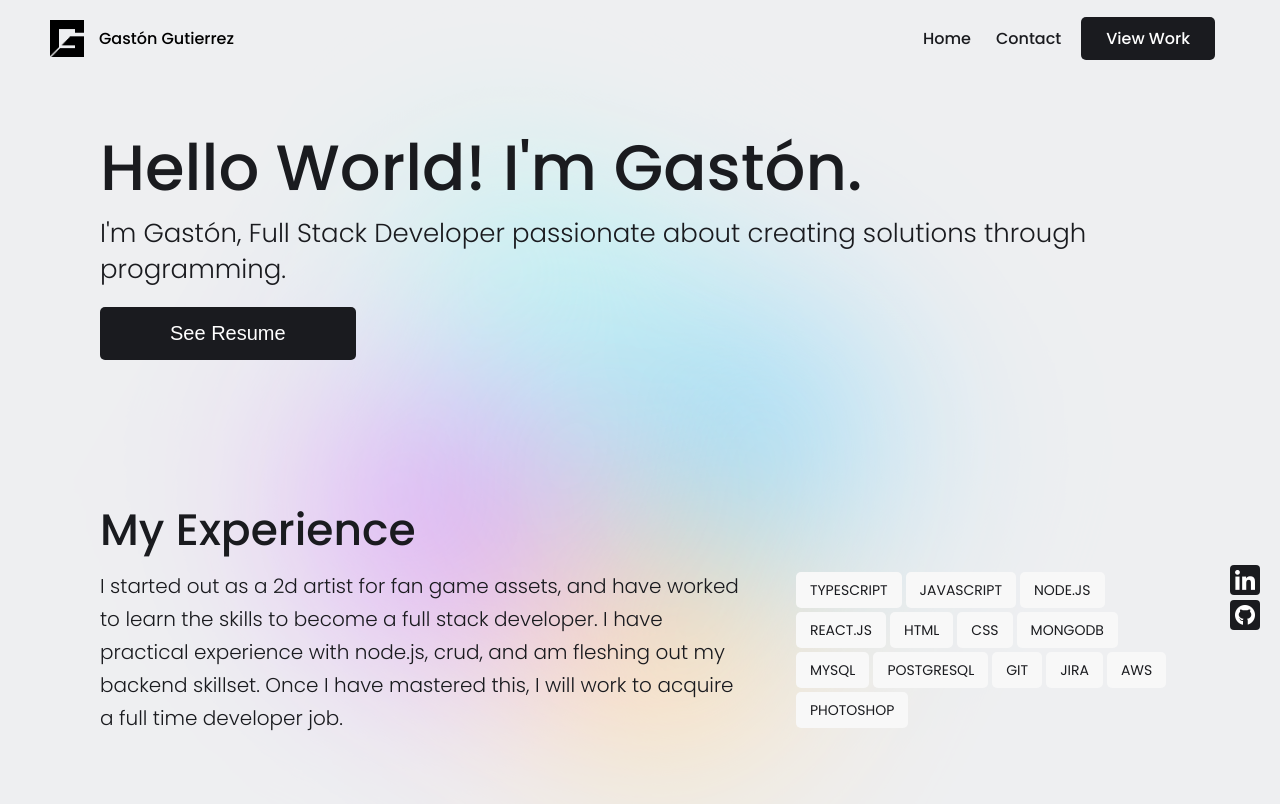
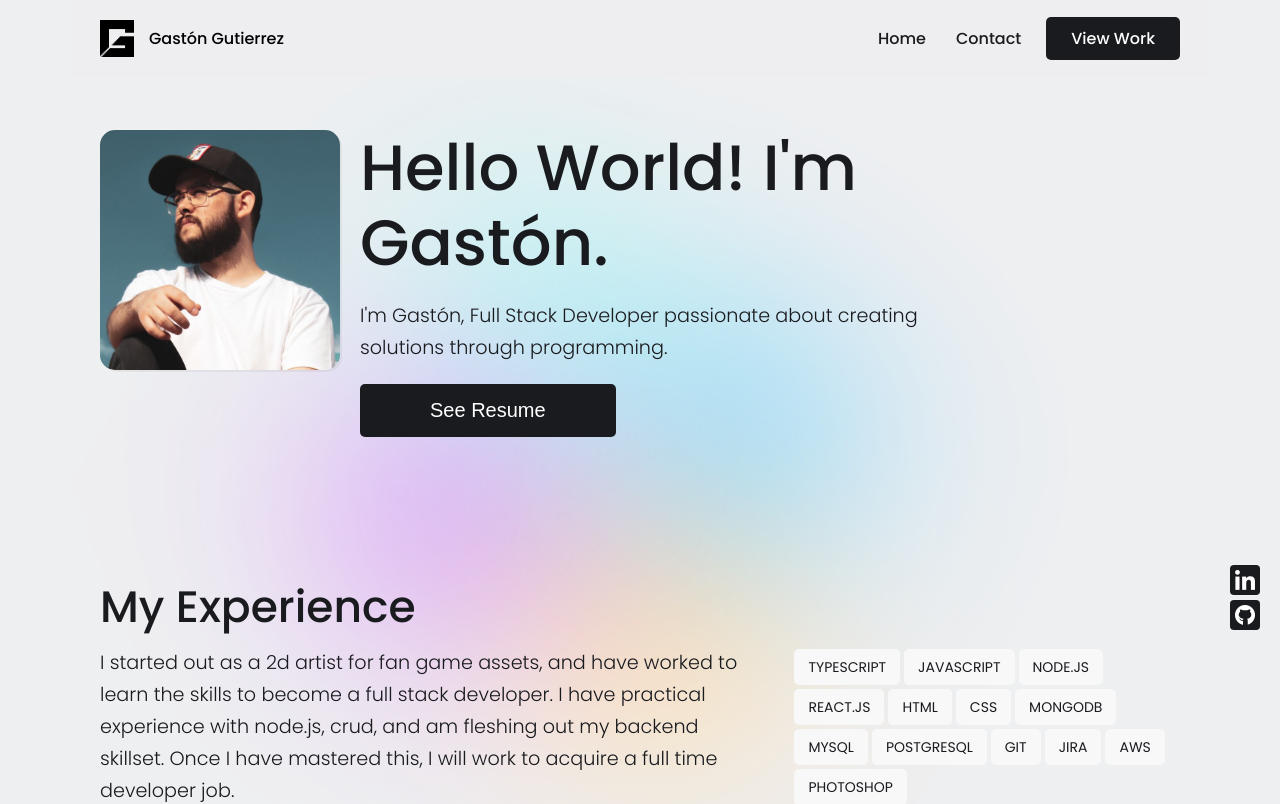
Before and after one commit to Gastti/portfolio, a React (Vite) app: page / in a window 1280 px wide. Shown: the top 804 px of the page. Built offline with nearby package versions, Linux system fonts and the light colour scheme.

Commit message:
fix: navbar width and edit styles

```diff
--- a/src/components/aboutme/AboutMe.css
+++ b/src/components/aboutme/AboutMe.css
@@ -14,9 +14,6 @@
 
 .grid-career-container p {
     grid-area: messageExp;
-    font-size: 20px;
-    font-weight: 300;
-    line-height: 33px;
 }
 
 .technologies-list {
--- a/src/components/button/Button.css
+++ b/src/components/button/Button.css
@@ -61,7 +61,7 @@
 }
 
 .btn.dark:hover {
-    background: #2f3036;
+    background: #000000;
 }
 
 .btn.disabled {
--- a/src/components/formbutton/FormButton.css
+++ b/src/components/formbutton/FormButton.css
@@ -15,7 +15,7 @@
 }
 
 .formbtn:hover {
-  background: #2f3036;
+  background: #000000;
 }
 
 .formbtn-loading {
--- a/src/components/navbar/Navbar.css
+++ b/src/components/navbar/Navbar.css
@@ -1,14 +1,19 @@
 .navbar {
     position: fixed;
     width: 100%;
+    max-width: 1140px;
     display: flex;
     flex-direction: row;
     justify-content: space-between;
     align-items: center;
-    padding: 20px 50px;
+    padding: 20px 30px;
     font-weight: 500;
     top: 0px;
     z-index: 10;
+    margin: 0 auto;
+    left: 50%;
+    transform: translate(-50%, 0%);
+    background-color: #eeeef1;
 }
 
 .logo-container a {
@@ -47,16 +52,13 @@
     margin-block-start: 0em;
     margin-block-end: 0em;
     padding-inline-start: 0px;
+    gap: 20px;
 }
 
 .menu-links ul>li>a {
     text-decoration: none;
     color: inherit;
     padding: 3px 5px;
-}
-
-.menu-links ul>li>a:not(last-child) {
-    margin-right: 15px;
 }
 
 .menu-links ul>li>a:hover {
@@ -74,7 +76,7 @@
 
 .menu-links ul>li:last-child>a:hover {
     opacity: 1;
-    background-color: #2f3036;
+    background-color: #000000;
     border-bottom: none;
 }
 
--- a/src/index.css
+++ b/src/index.css
@@ -29,3 +29,9 @@ a {
 a:hover {
   color: #32343a;
 }
+
+p {
+  font-size: 1.2rem;
+  font-weight: 300;
+  line-height: 2rem;
+}
--- a/src/routes/Home.Responsive.css
+++ b/src/routes/Home.Responsive.css
@@ -11,3 +11,9 @@
         font-size: 20px;
     }
 }
+
+@media (max-width: 815px) {
+    .me-photo {
+        display: none;
+    }
+}
--- a/src/routes/Home.css
+++ b/src/routes/Home.css
@@ -33,3 +33,34 @@
         transform: rotateZ(360deg);
     }
 }
+
+#presentation > div {
+    display: flex;
+    gap: 20px;
+}
+
+.me-description {
+    display: flex;
+    flex-direction: column;
+    align-items: flex-start;
+    justify-content: flex-start;
+    gap: 20px;
+    flex-grow: 2;
+    max-width: 600px;
+}
+
+.me-photo {
+    max-width: 240px;
+    max-height: 240px;
+    aspect-ratio: 1/1;
+    border-radius: 15px;
+    overflow: hidden;
+    flex-grow: 1;
+    box-shadow: 2px 2px 0px #0000000c;
+}
+
+.me-photo > img {
+    width: 100%;
+    height: 100%;
+    object-fit: cover;
+}
--- a/src/routes/Home.jsx
+++ b/src/routes/Home.jsx
@@ -10,6 +10,7 @@ import Contact from "../components/contact/Contact";
 import Footer from "../components/footer/Footer";
 import QuickContact from "../components/quickcontact/QuickContact";
 import AboutMe from "../components/aboutme/AboutMe";
+import Me from "../assets/me.png"
 
 function Home() {
   const [language, setLanguage] = useState("");
@@ -22,7 +23,7 @@ function Home() {
       esp: {
         title: "¡Hola Mundo!",
         subtitle:
-          "Mi nombre es Gastón Gutierrez, Full Stack Developer inclinado hacia el backend y apasionado en crear soluciones a través la programación.",
+          "Mi nombre es Gastón Gutierrez, Full Stack Developer apasionado en crear soluciones a través la programación.",
         button: "Ver CV",
       },
       eng: {
@@ -46,12 +47,12 @@ function Home() {
         </div>
       </div>
       <Section id="presentation">
-        {/* <div className='me-photo'>
-                    <img src={Me} />
-                </div> */}
+      <div className='me-photo'>
+          <img src={Me} />
+        </div>
         <div className="me-description">
           <h1>{activeInfo.title}</h1>
-          <h3>{activeInfo.subtitle}</h3>
+          <p>{activeInfo.subtitle}</p>
           <Button type="dark" size="large" href="#projects">
             {activeInfo.button}
           </Button>
```
